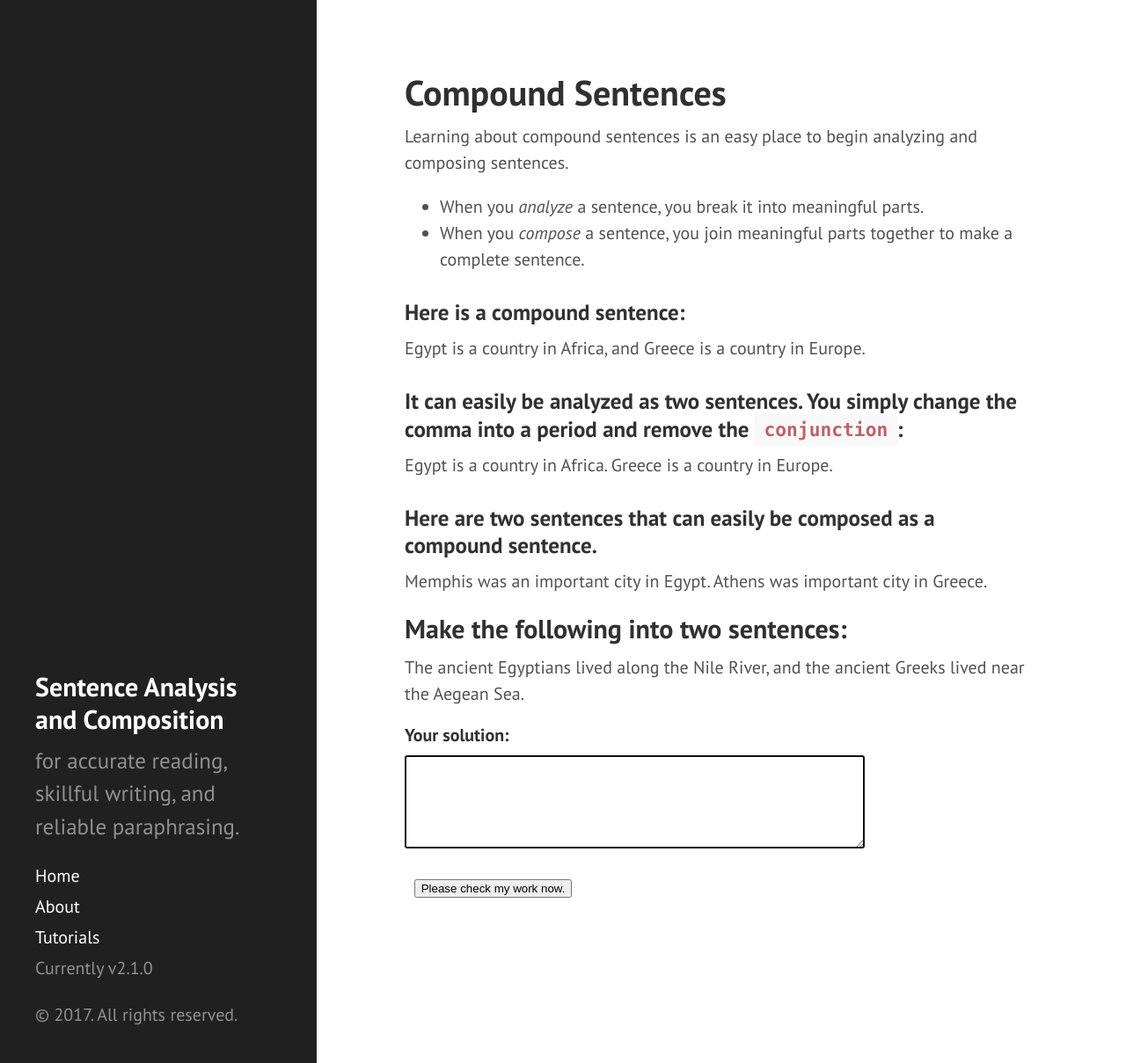
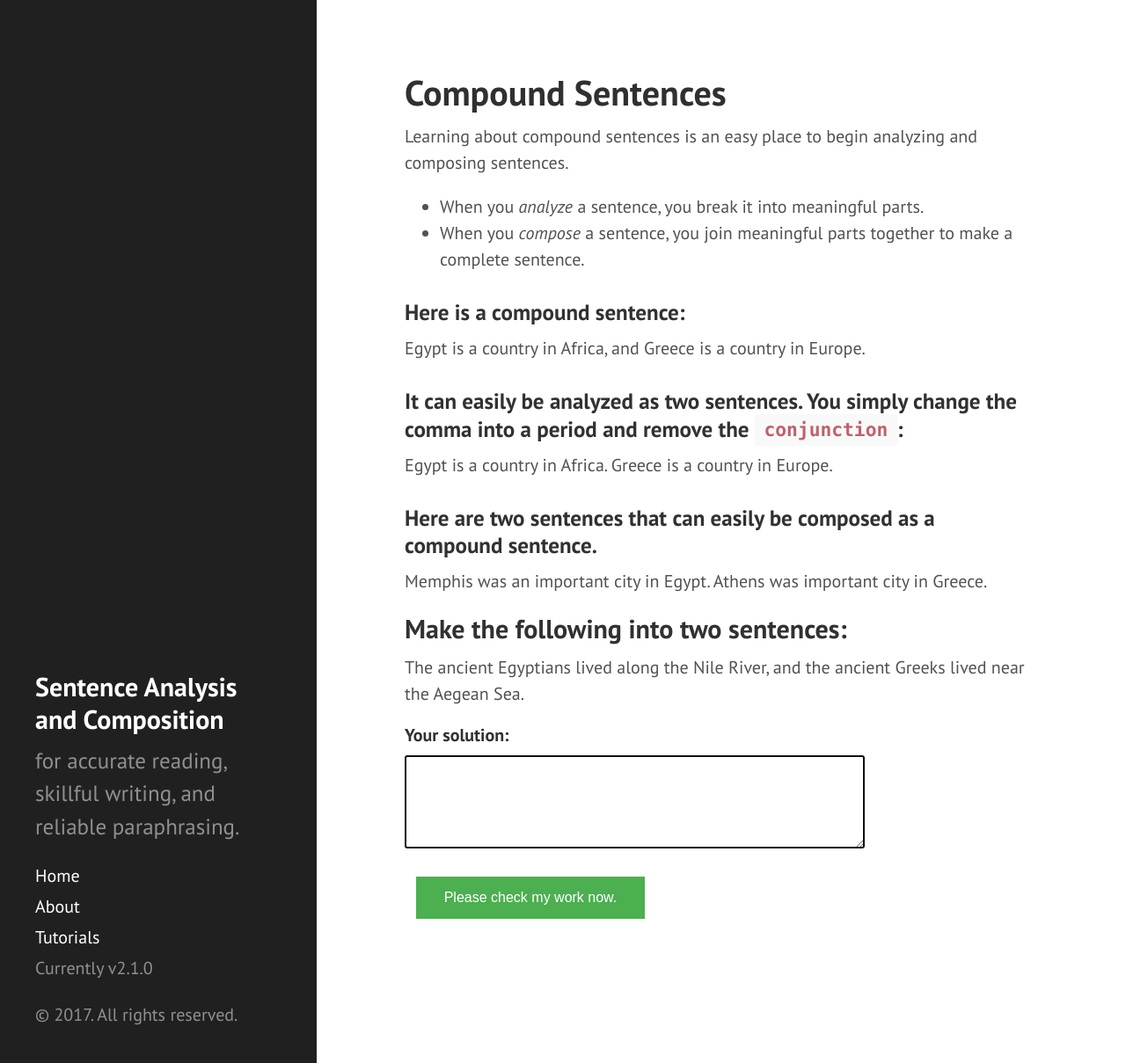
Before and after one commit to srogersact/srogersact.github.io, a Jekyll site: the page tutorials/compound_sentences/index.html, which Jekyll copies as it is, in a window 1280 px wide and 1209 px high. Shown: the whole window at 88% size. Built offline with Jekyll 4.4.1, drawn with Linux system fonts in a browser that asks for light colours.

Commit message:
Change class for button.

```diff
--- a/tutorials/compound_sentences/index.html
+++ b/tutorials/compound_sentences/index.html
@@ -117,7 +117,7 @@
     <h4 id="sentence_solution_error"> </h4>
 
      <label>&nbsp;</label>
-    <input type="button" id="sentence_solution_approval" value="Please check my work now.">
+    <input type="button" class = "button" id="sentence_solution_approval" value="Please check my work now.">
 </form>
 
 <!--
```
